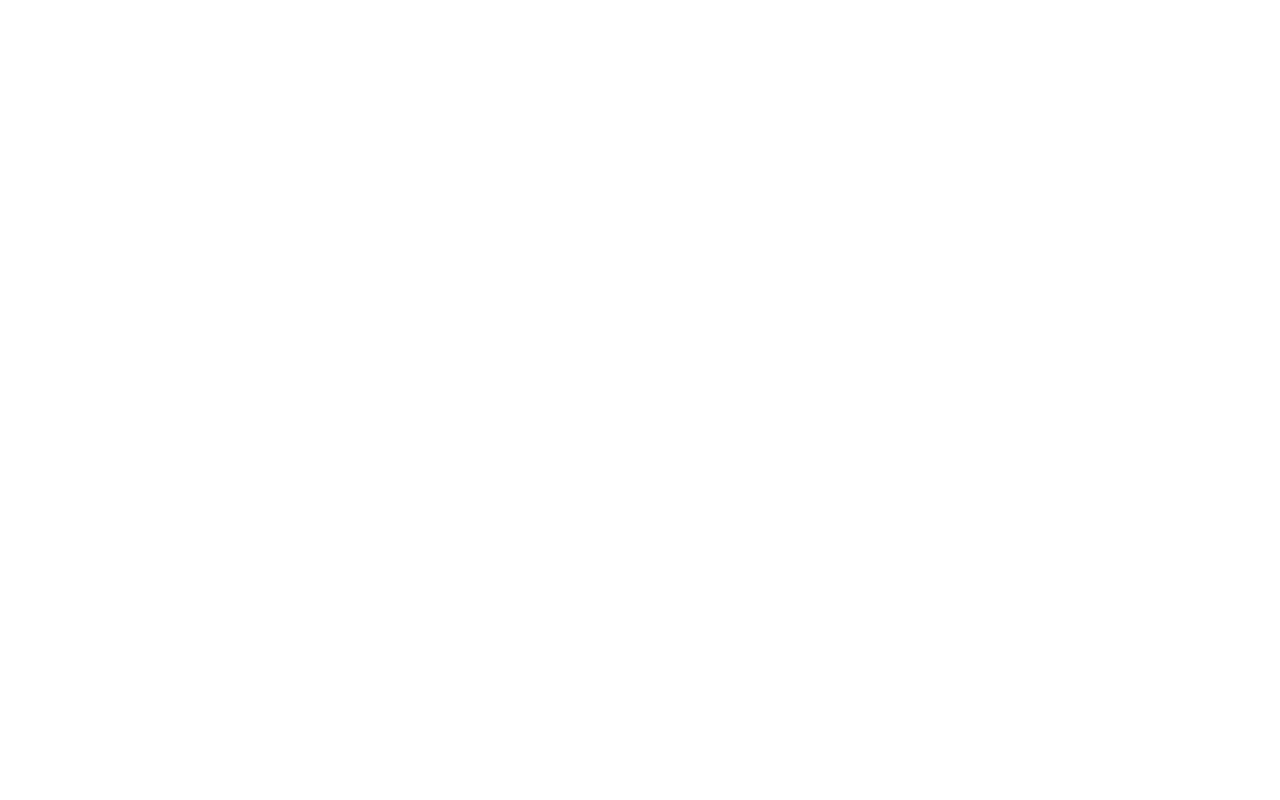
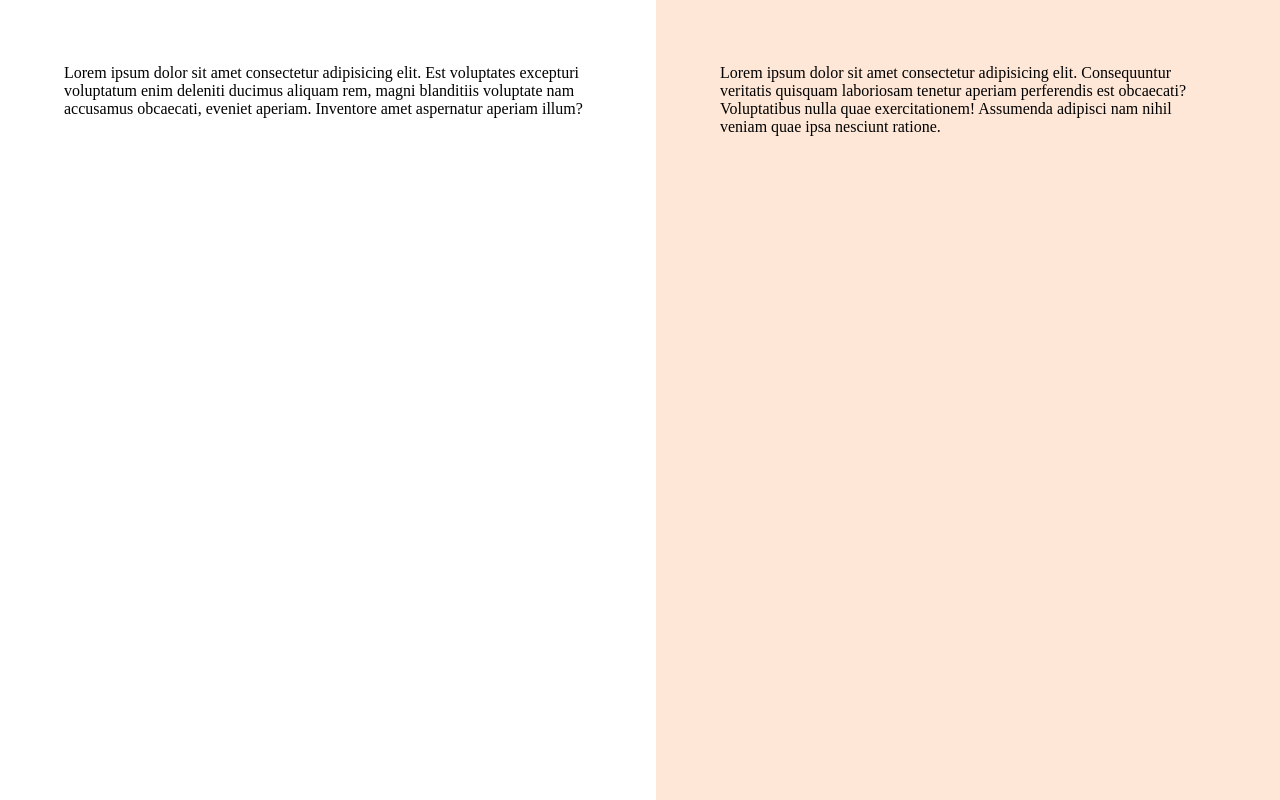
Before and after one commit to malopez23/formulario-matricula, a plain HTML site: page index.html in a window 1280 px wide. Drawn offline with Linux system fonts and the light colour scheme.

Commit message:
layout css

```diff
--- a/index.html
+++ b/index.html
@@ -13,9 +13,21 @@
 </head>
 
 <body>
+    <div id="app">
 
+        <main>
+            <div class="main-container">
+                Lorem ipsum dolor sit amet consectetur adipisicing elit. Est voluptates excepturi voluptatum enim deleniti ducimus aliquam rem, magni blanditiis voluptate nam accusamus obcaecati, eveniet aperiam. Inventore amet aspernatur aperiam illum?
+            </div>
+        </main>
 
+        <aside>
+            <div class="aside-container">
+                Lorem ipsum dolor sit amet consectetur adipisicing elit. Consequuntur veritatis quisquam laboriosam tenetur aperiam perferendis est obcaecati? Voluptatibus nulla quae exercitationem! Assumenda adipisci nam nihil veniam quae ipsa nesciunt ratione.
+            </div>
+        </aside>
 
+    </div>
 </body>
 
 </html>
--- a/styles/global.css
+++ b/styles/global.css
@@ -1,3 +1,9 @@
+* {
+    margin: 0;
+    padding: 0;
+    box-sizing: border-box;
+}
+
 :root {
     --font-family: "Poppins", sans-serif;
     --text: 400 1rem/1.5 var(--font-family);
@@ -16,3 +22,7 @@
     --stroke-highlight: #F3541C;
     --semantic-error: #DC2626;
 }
+
+body {
+    overflow: hidden;
+}
--- a/styles/index.css
+++ b/styles/index.css
@@ -1 +1,2 @@
 @import url(global.css);
+@import url(layout.css);
--- /dev/null
+++ b/styles/layout.css
@@ -0,0 +1,28 @@
+#app {
+    display: grid;
+    grid-template-columns: 51.25% 48.75%;
+
+    height: 100vh;
+    overflow: hidden;
+}
+
+main {
+    overflow: auto;
+    padding: 4rem;
+
+    & .main-container{
+        max-width: 33rem;
+        margin-left: auto;
+    }
+
+}
+
+aside {
+    background-color: var(--surface-secondary);
+    padding: 4rem;
+
+    & .aside-container{
+        max-width: 31rem;
+        margin-right: auto;
+    }
+}
```
